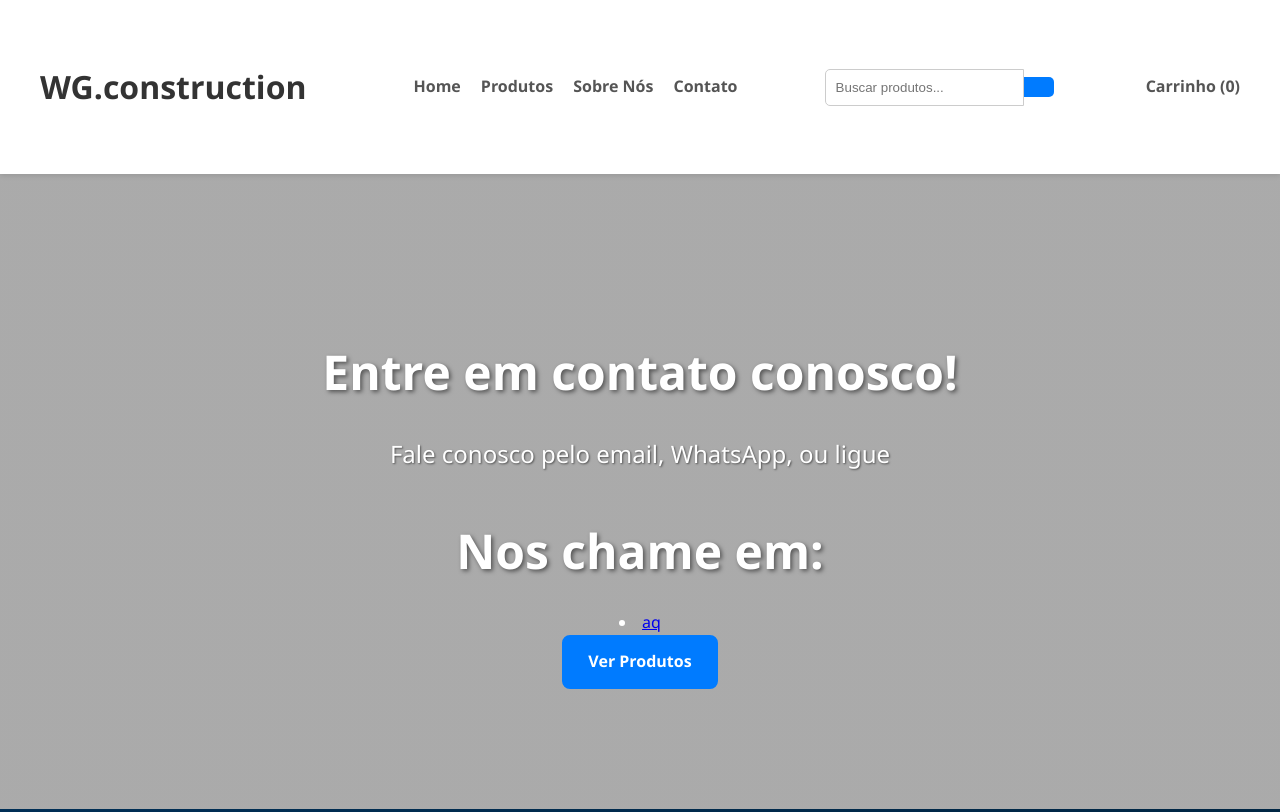
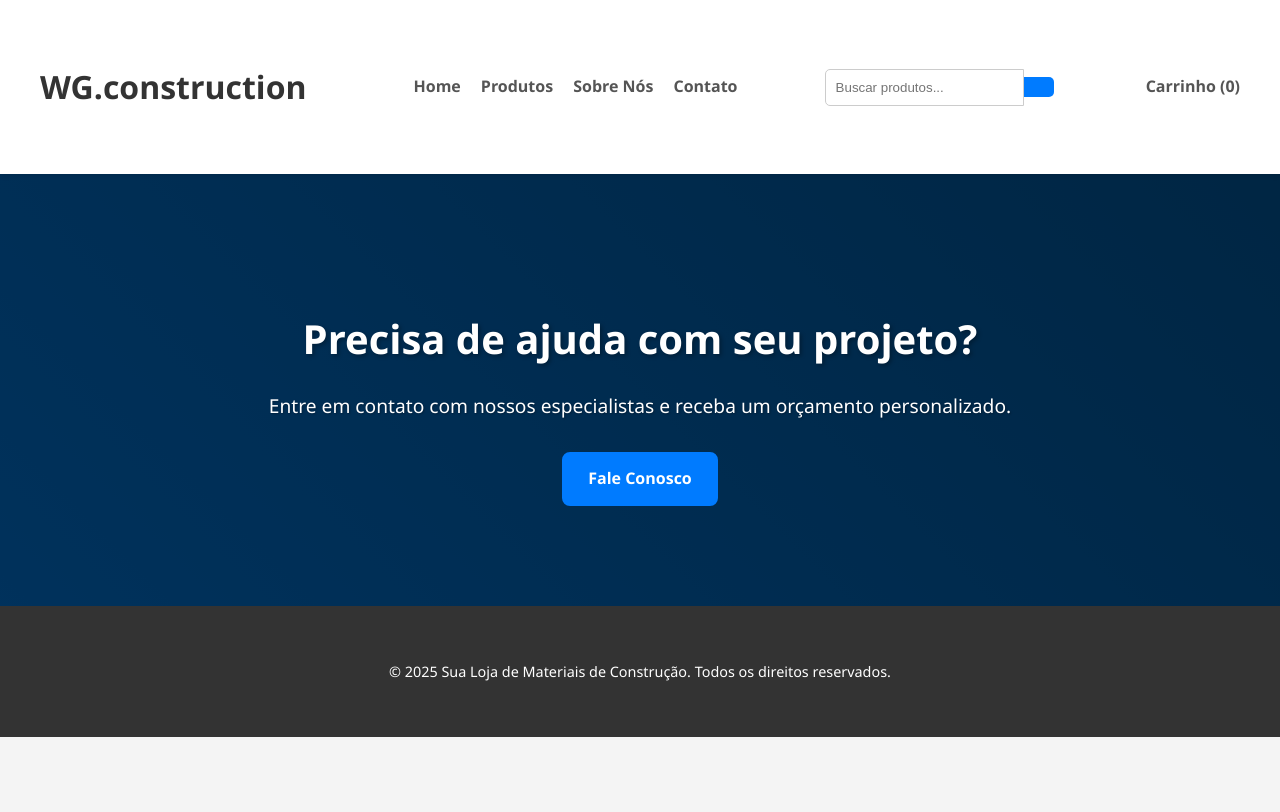
Before and after one commit to wesley-skz/loja_construcao, a plain HTML site: page contato.html in a window 1280 px wide. Shown: the top 812 px of the page. Drawn offline with Linux system fonts and the light colour scheme; some icons are missing.

Commit message:
Update contato.html

```diff
--- a/contato.html
+++ b/contato.html
@@ -30,17 +30,7 @@
     </header>
 
     <main class="site-main">
-        <section class="hero">
-            <div class="container">
-                <div class="hero-content">
-                    <h2 class="hero-title">Entre em contato conosco!</h2>
-                    <p class="hero-subtitle">Fale conosco pelo email, WhatsApp, ou ligue</p>
-                    <h2 class="hero-title">Nos chame em:</h2>
-                          <li><a href="#">aq</a></li>
-                    <a href="#" class="button primary">Ver Produtos</a>
-                </div>
-            </div>
-        </section>
+
 
         <section class="call-to-action">
             <div class="container">
```
